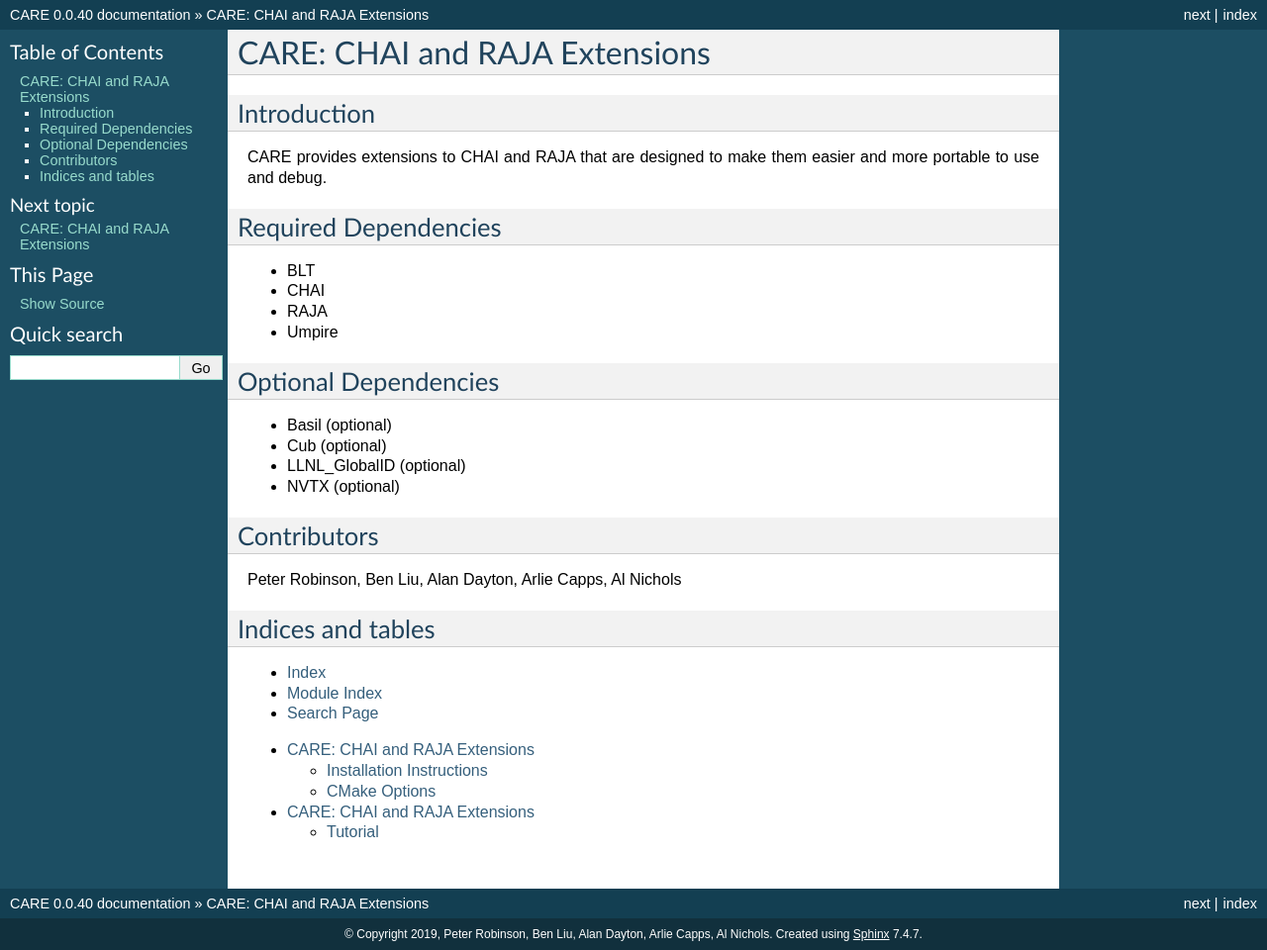
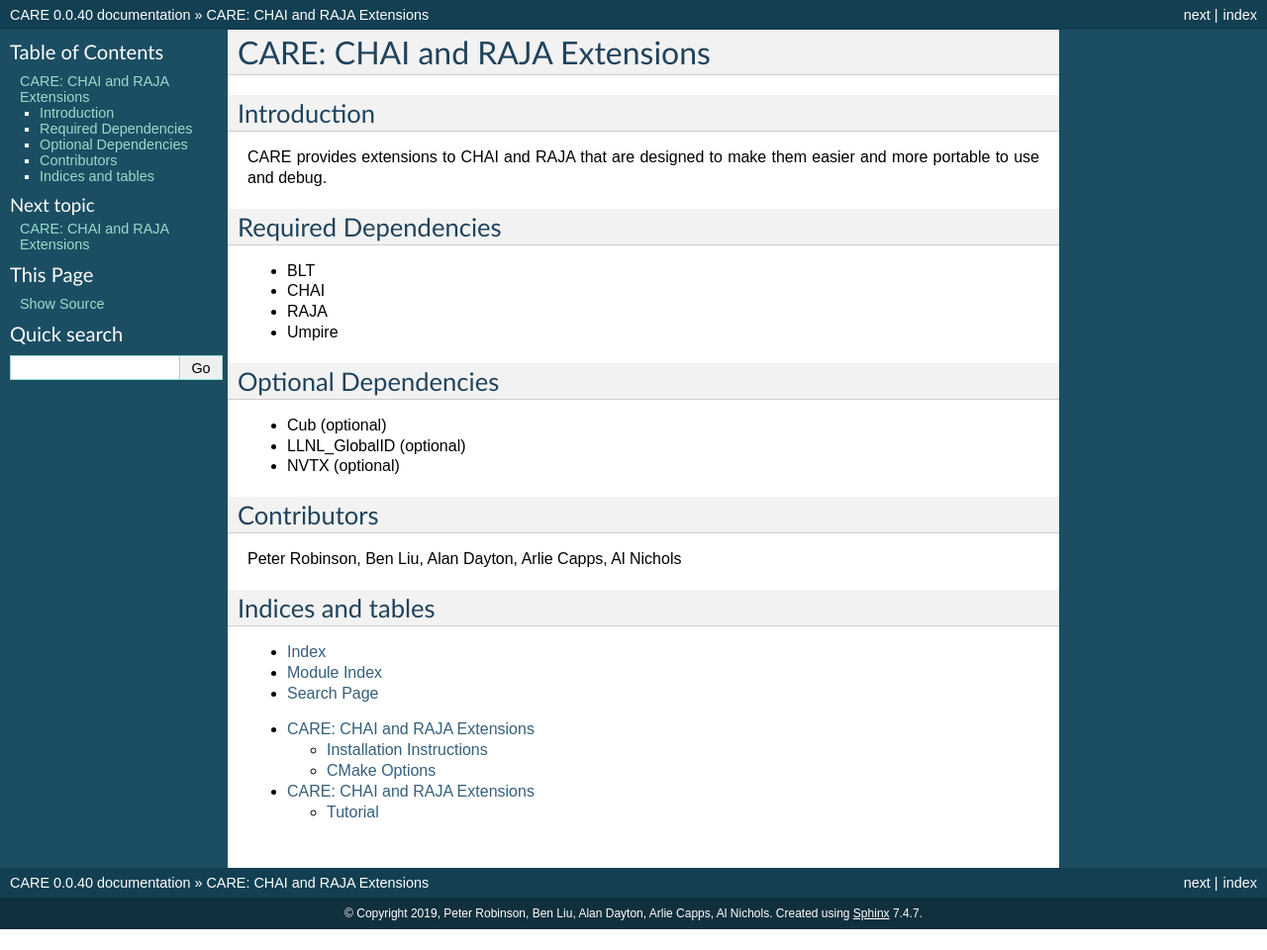
Before and after one commit to LLNL/CARE, a Sphinx documentation site: the page built from docs/sphinx/index.rst, in a window 1280 px wide. Shown: the whole page at 99% size. Built offline with Sphinx 7.4.7, drawn with Linux system fonts in a browser that asks for light colours; after the commit the page ends 939 px from its top, so only the background shows below that.

Commit message:
remove reference to basil in docs.

```diff
--- a/docs/sphinx/index.rst
+++ b/docs/sphinx/index.rst
@@ -27,7 +27,6 @@
 
 Optional Dependencies
 =====================
-* Basil (optional)
 * Cub (optional)
 * LLNL_GlobalID (optional)
 * NVTX (optional)
```
